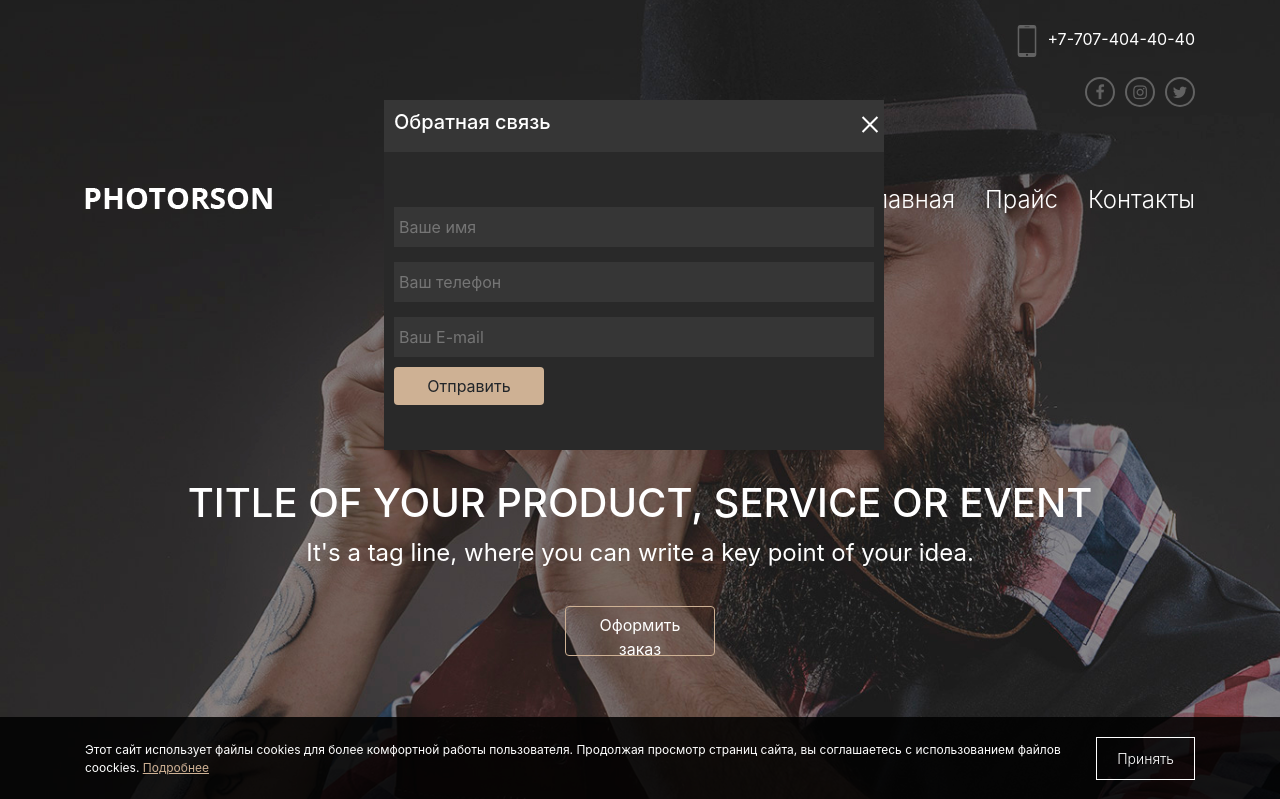
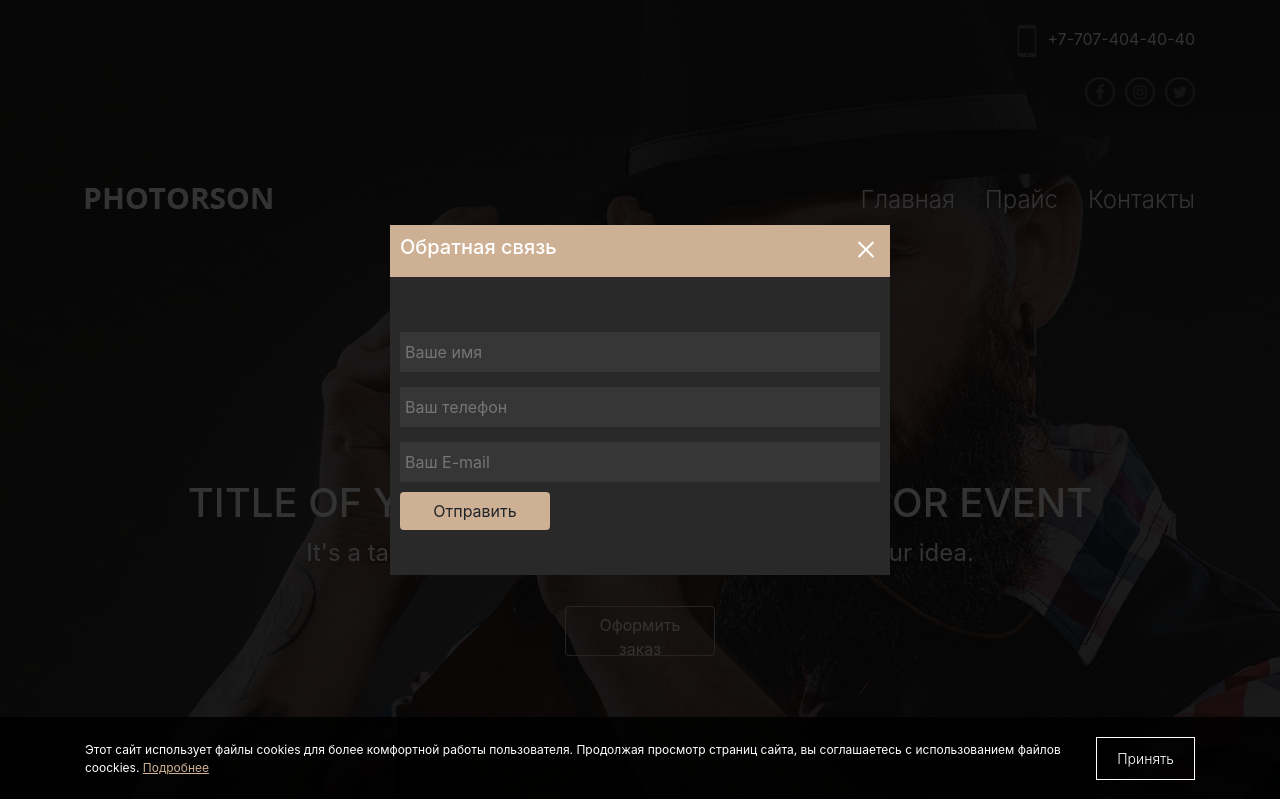
Before and after one commit to ayaz-js/photostudio, a plain HTML site: page index.html in a window 1280 px wide. Both pictures are taken after a click on the button "Оформить заказ". Shown: the top 799 px of the page. Drawn offline with nearby package versions, Linux system fonts and the light colour scheme; a web font is replaced by a local one.

Commit message:
Дописал модальное окно

```diff
--- a/index.html
+++ b/index.html
@@ -263,6 +263,7 @@
         </div>
     </div>
     <div class="ps-modal">
+        <div class="ps-modal__container">
             <div class="ps-modal__content">
                 <div class="ps-modal__header">
                     <h5 class="ps-modal__title">Обратная связь</h5>
@@ -273,10 +274,13 @@
                 </div>
                 <form action="" class="ps-modal__form">
                     <input type="text" name="name" class="ps-modal__name ps-modal__form-line" placeholder="Ваше имя">
-                <input type="text" name="number" class="ps-modal__number ps-modal__form-line" placeholder="Ваш телефон">
-                <input type="email" name="email" class="ps-modal__email ps-modal__form-line" placeholder="Ваш E-mail">
+                    <input type="text" name="number" class="ps-modal__number ps-modal__form-line"
+                        placeholder="Ваш телефон">
+                    <input type="email" name="email" class="ps-modal__email ps-modal__form-line"
+                        placeholder="Ваш E-mail">
                     <button type="submit" class="ps-modal__submit btn">Отправить</button>
                 </form>
+            </div>
         </div>
     </div>
     <script type="text/javascript" src="https://code.jquery.com/jquery-1.12.4.min.js"></script>
--- a/js/main.js
+++ b/js/main.js
@@ -1,22 +1,38 @@
+// --> My Script Begin
+
 let policyBtn = document.querySelector('.ps-policy__btn'),
 policyBox = document.querySelector('.ps-policy'),
+feedBack = document.querySelector('.ps-modal'),
 feedBackBtn = document.querySelectorAll('.btn'),
 feedBackCloseBtn = document.querySelector('.ps-modal__close'),
-feedBack = document.querySelector('.ps-modal');
+body = document.querySelector('body');
+
 
 for (let i = 0; i < feedBackBtn.length; i++) {
   feedBackBtn[i].addEventListener('click', () => {
     feedBack.style.display = 'block';
+    body.style.overflow = 'none';
   });
 }
 
 feedBackCloseBtn.addEventListener('click', () => {
   feedBack.style.display = 'none';
+  body.style.overflow = 'auto';
 });
+
+window.onclick = function(event) {
+  if (event.target == feedBack) {
+    feedBack.style.display = 'none';
+    body.style.overflow = 'auto';
+  }
+}
 
 policyBtn.addEventListener('click', () => {
   policyBox.style.display = 'none';
 });
+
+//  --> My Script End
+
 
 // --> Begin Gallery MagnificPopup
 
--- a/scss/style.scss
+++ b/scss/style.scss
@@ -395,7 +395,7 @@ $hoverTransition: 0.5s ease;
     right: 0;
     bottom: 0;
     left: 0;
-    z-index: 100;
+    z-index: 1000;
 
     &__text {
         color: #fff;
@@ -429,35 +429,46 @@ $hoverTransition: 0.5s ease;
 
 .ps-modal {
     position: fixed;
+    left: 0;
+    top: 0;
+    width: 100%;
+    height: 100%;
+    background-color: rgba(0, 0, 0, 0.8);
+    z-index: 100;
     display: none;
-    width: 500px;
-    height: 350px;
-    background-color: $bgColorOne;
-    left: 30%;
-    top: 100px;
 
-    &__content {
-        position: relative;
+    &__container {
+        position: fixed;
+        width: 500px;
+        height: 350px;
+        background-color: $bgColorOne;
+        left: 50%;
+        top: 50%;
+        transform: translate(-50%, -50%);
     }
 
     &__header {
         display: flex;
         align-items: flex-start;
         justify-content: space-between;
-        background-color: $bgColorTwo;
-        padding: 10px 0 10px 10px;
+        background-color: #ceb194;
+        padding: 10px;
         width: 100%;
         color: #fff;
     }
 
     &__close {
+        position: relative;
         width: 30px;
         height: 30px;
         background: none;
-        position: relative;
         margin-left: auto;
         border: 0;
         transition: background .15s ease .05s;
+
+        &:focus {
+            outline: none;
+        }
 
         &-icon {
             position: absolute;
@@ -465,10 +476,6 @@ $hoverTransition: 0.5s ease;
             left: 15px;
             bottom: 5px;
             border: 1px solid #FFF;
-
-            &:focus {
-                outline: none;
-            }
         }
 
         &-left {
```
Also changed, not shown: css/style.css, 1 other file. Lines whose indentation alone changed are shown as unchanged.
